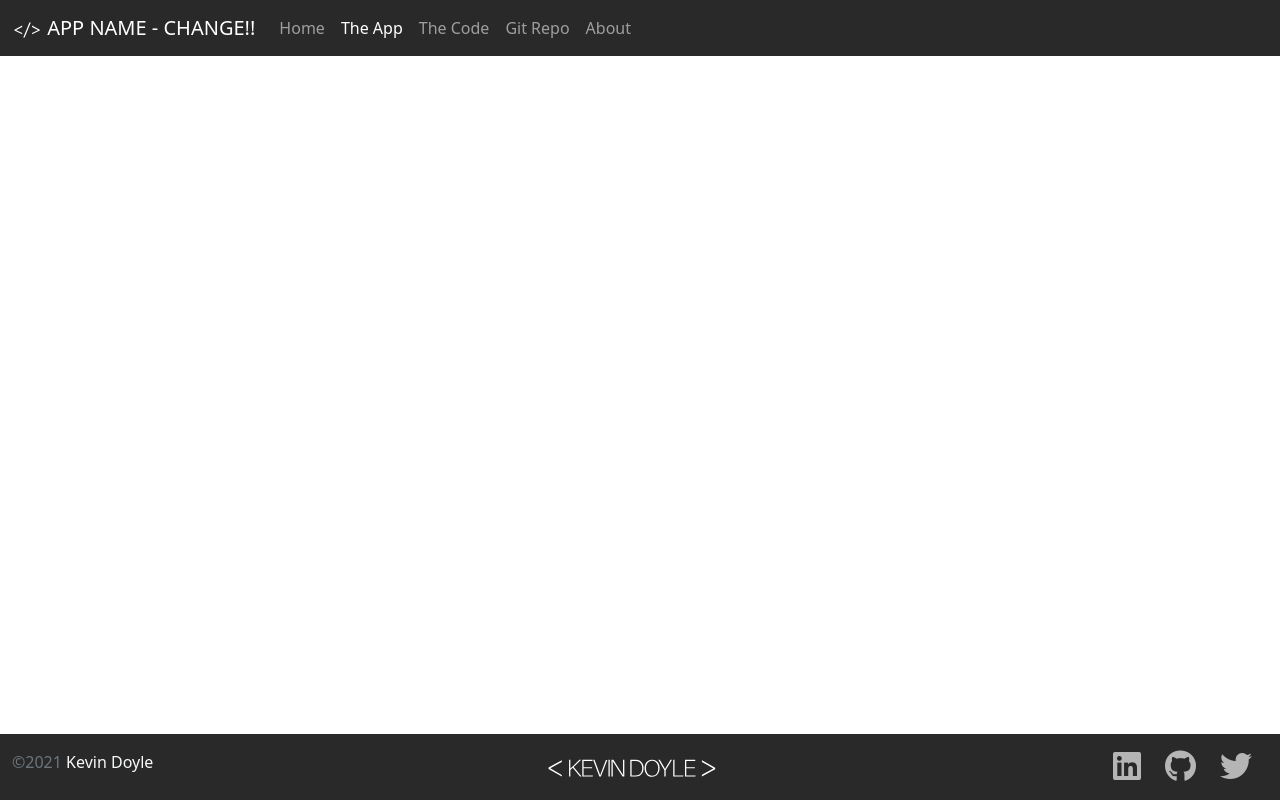
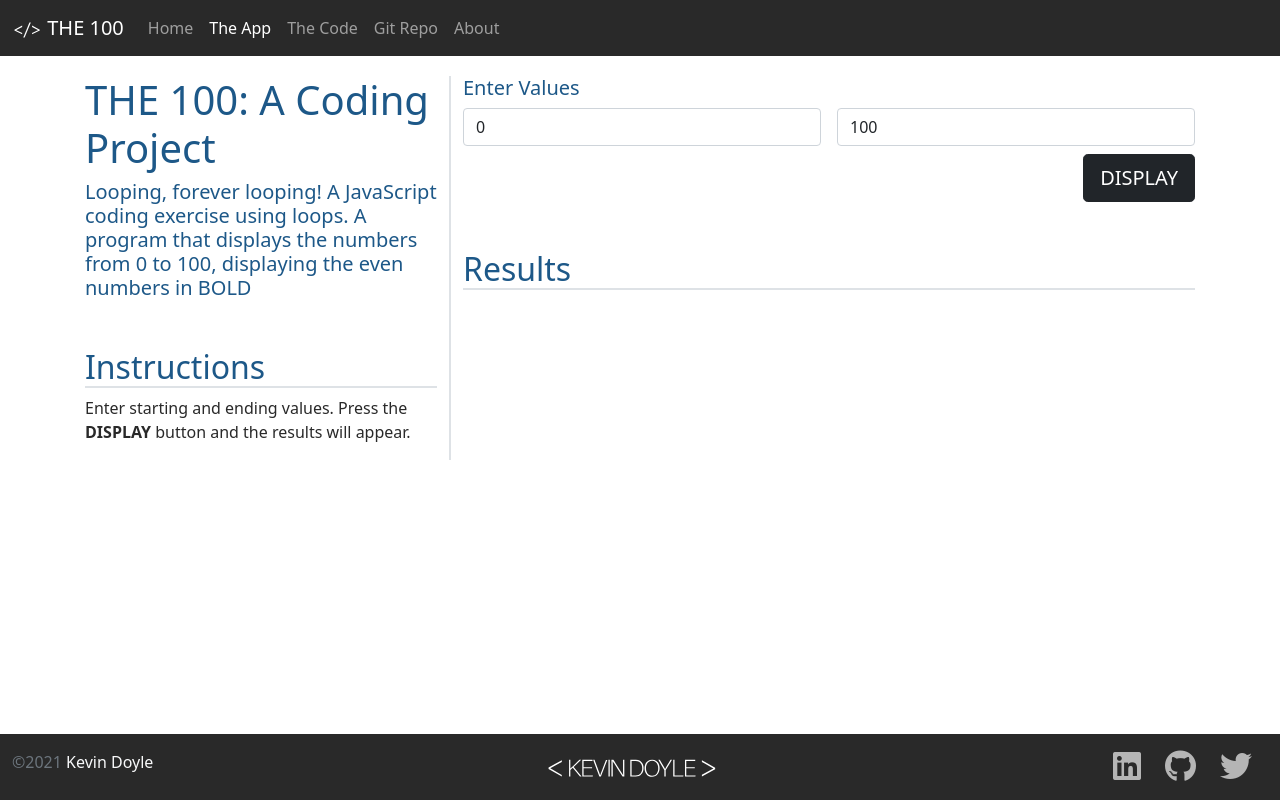
Before and after one commit to krdoyle/The100, a plain HTML site: page app.html in a window 1280 px wide. Drawn offline with nearby package versions, Linux system fonts and the light colour scheme.

Commit message:
completed app page

```diff
--- a/app.html
+++ b/app.html
@@ -2,7 +2,7 @@
 <html lang="en" class="h-100">
 
 <head>
-    <title>App Name: A Coding Project by Kevin Doyle</title>
+    <title>The 100: A Coding Project by Kevin Doyle</title>
     <!-- Required meta tags -->
     <meta charset="utf-8">
     <meta name="viewport" content="width=device-width, initial-scale=1, shrink-to-fit=no">
@@ -29,7 +29,7 @@
     <!-- Navigation Section -->
     <nav class="navbar navbar-expand-md navbar-dark fixed-top">
         <div class="container-fluid">
-            <a class="navbar-brand" href="#"><img src="img/Kevin Doyle_Brand_W.svg" class="d-inline-block align-text-center" width="30"> APP NAME - CHANGE!!</a>
+            <a class="navbar-brand" href="#"><img src="img/Kevin Doyle_Brand_W.svg" class="d-inline-block align-text-center" width="30"> THE 100</a>
             <button class="navbar-toggler" type="button" data-bs-toggle="collapse" data-bs-target="#navbarCollapse"
                 aria-controls="navbarCollapse" aria-expanded="false" aria-label="Toggle navigation">
                 <span class="navbar-toggler-icon"></span>
@@ -46,7 +46,7 @@
                         <a class="nav-link" href="/code.html">The Code</a>
                     </li>
                     <li class="nav-item">
-                        <a class="nav-link" target="_blank" href="#">Git Repo</a>
+                        <a class="nav-link" target="_blank" href="https://github.com/krdoyle/The100">Git Repo</a>
                     </li>
                     <li class="nav-item">
                         <a class="nav-link" target="_blank" href="#">About</a>
@@ -59,8 +59,39 @@
 
     <!-- Main Section -->
     <main class="flex-shrink-0">
-        <div class="container">
-
+        <div class="container mt-3">
+            <div class="row row-cols-1 row-cols-lg-2">
+                <div class="col col-lg-4 border-end border-2">
+                    <h1>THE 100: A Coding Project</h1>
+                    <h4 class="lead">Looping, forever looping! A JavaScript coding exercise using loops. A program that displays the numbers from 0 to 100, displaying the even numbers in <strong>BOLD</strong></h4>
+                    <h2 class="mt-5 border-bottom border-2">Instructions</h2>
+                    <p>Enter starting and ending values. Press the <strong>DISPLAY</strong> button and the results will appear.</p>
+                </div>
+                <div class="col col-lg-8">
+                    <div>
+                        <h5>Enter Values</h5>
+                        <form class="row gy-2 gx-3">
+                            <div class="col">
+                                <input id="startValue" type="number" class="form-control" placeholder="Start Value" value=0 aria-label="start value">
+                            </div>
+                            <div class="col">
+                                <input id="endValue" type="number" class="form-control" placeholder="End Value" value=100 aria-label="start value">
+                            </div>
+                            <div class="col-12 d-flex justify-content-end">
+                                <button id="btnSubmit" type="button" class="btn btn-dark btn-lg">DISPLAY</button>
+                            </div>
+                        </form>
+                        <h2 class="mt-5 border-bottom border-2">Results</h2>
+                        <div class="table-responsive">
+                            <table class="table table-striped table-sm">
+                                <tbody id="results">
+                                    <!-- Results go here-->
+                                </tbody>
+                            </table>
+                        </div>
+                    </div>
+                </div>
+            </div>
         </div>
     </main>
 
```
Also changed, not shown: code.html (+4 -4 lines), index.html (+4 -4 lines).
